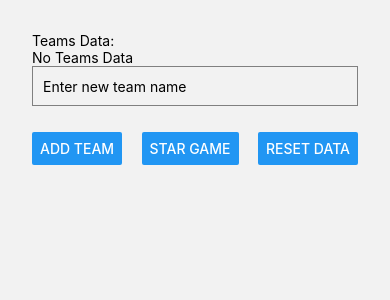
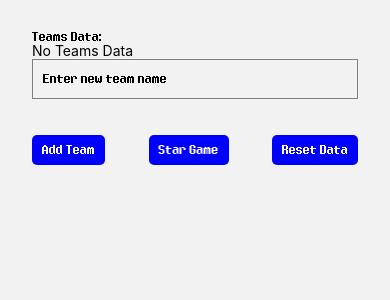
Before and after one commit to braulioPad/game, a React Native app: screen /TeamsListScreen in a window 390 px wide. Shown: the top 300 px of the page. Built offline with nearby package versions, Linux system fonts and the light colour scheme.

Commit message:
Changed fonts texts

```diff
--- a/src/components/CardSelection/CardSelectScr.tsx
+++ b/src/components/CardSelection/CardSelectScr.tsx
@@ -1,6 +1,7 @@
 import { View, Button, StyleSheet } from 'react-native';
 import React, { useState, useEffect } from 'react';
 import AsyncStorage from '@react-native-async-storage/async-storage';
+import CustomButton from '../CustomBtn/CustomButton';
 
 
 interface CardsListScreenProps {
@@ -67,9 +68,9 @@ const CardSelectScr: React.FC<CardsListScreenProps> = ({ navigation }) => {
   return (
     <View style={styles.container}>
       <View style={styles.buttonContainer}>
-        <Button title="Easy cards" onPress={() => handleButtonPress('easy')} />
-        <Button title="Medium cards" onPress={() => handleButtonPress('medium')} />
-        <Button title="Hard Cards" onPress={() => handleButtonPress('hard')} />
+        <CustomButton title="Easy cards" onPress={() => handleButtonPress('easy')} />
+        <CustomButton title="Medium cards" onPress={() => handleButtonPress('medium')} />
+        <CustomButton title="Hard Cards" onPress={() => handleButtonPress('hard')} />
       </View>
     </View>
   );
--- a/src/components/GameScreen/GameScr.tsx
+++ b/src/components/GameScreen/GameScr.tsx
@@ -151,9 +151,9 @@ const GameScr: React.FC<TimerScreenProps> = ({ navigation }) => {
   const handleTouchablePressInRight = () => {
     const randomIndex = Math.floor(Math.random() * listCards.length);
     const randomElement = listCards[randomIndex];
-    setTimeout(() => {
     setCard(randomElement);
     setColourRight(getColourInCorrect());
+    setTimeout(() => {
     if (Array.isArray(listCards) && listCards.length > 0) {
       // Remove the first element from the array
       listCards.splice(randomIndex, 1);
@@ -200,8 +200,8 @@ const GameScr: React.FC<TimerScreenProps> = ({ navigation }) => {
         <View style={styles.content}>
 
           <View>
-            <Text>Card:</Text>
-            <Text>{card}</Text>
+            <Text style={styles.text}>Card:</Text>
+            <Text style={styles.text}>{card}</Text>
           </View>
         </View>
       </View>
@@ -237,6 +237,7 @@ const styles = StyleSheet.create({
   modalText: {
     fontSize: 20,
     color: 'white',
+    fontFamily: 'Eight-Bit-Dragon',
   },
   timerLayer: {
     position: 'absolute',
@@ -254,9 +255,10 @@ const styles = StyleSheet.create({
     left: 0,
     right: 0,
     bottom: 0,
-    height:'75%',
-    zIndex: 2, // Lower zIndex to appear in the front
-    flexDirection: 'row', // Stack TouchableOpacity elements horizontally
+    height: '75%',
+    zIndex: 2,
+    flexDirection: 'row',
+    //alignItems: 'center', // Center vertically
   },
   content: {
     justifyContent: 'center',
@@ -265,6 +267,7 @@ const styles = StyleSheet.create({
   timerText: {
     fontSize: 24,
     marginBottom: 20,
+    fontFamily: 'Eight-Bit-Dragon',
   },
   touchablePanel: {
     flex: 1,
@@ -274,6 +277,10 @@ const styles = StyleSheet.create({
     alignItems: 'center',
     justifyContent: 'center',
   },
+  text:{
+    fontFamily: 'Eight-Bit-Dragon',
+    fontSize: 10,
+  },
 
 });
 export default GameScr;
--- a/src/components/ScoreScreen/ScoreScr.tsx
+++ b/src/components/ScoreScreen/ScoreScr.tsx
@@ -1,6 +1,7 @@
 import React, { useState, useEffect } from 'react';
 import { View, Text, StyleSheet, Button, Modal, Pressable } from 'react-native';
 import AsyncStorage from '@react-native-async-storage/async-storage';
+import CustomButton from '../CustomBtn/CustomButton';
 
 interface ScoreScreenProps {
   navigation: any;
@@ -90,8 +91,8 @@ const ScoreScr: React.FC<ScoreScreenProps> = ({ navigation }) => {
             <Text style={styles.teamScore}>Score: {teamsData[teamName].score}</Text>
           </View>
         ))}
-      <Button title="Next player" onPress={handleGoGame} />
-      <Button title="Finish?" onPress={handleFinishGame} />
+      <CustomButton title="Next player" onPress={handleGoGame} />
+      <CustomButton title="Finish?" onPress={handleFinishGame} />
 
       <Modal
         animationType="slide"
@@ -105,10 +106,10 @@ const ScoreScr: React.FC<ScoreScreenProps> = ({ navigation }) => {
           <View style={styles.modalContent}>
             <Text style={styles.modalText}>Are you sure you want to finish the game?</Text>
             <Pressable style={styles.modalButton} onPress={handleConfirmFinish}>
-              <Text>Yes</Text>
+              <Text style={styles.text}>Yes</Text>
             </Pressable>
             <Pressable style={styles.modalButton} onPress={handleCancelFinish}>
-              <Text>No</Text>
+              <Text style={styles.text}>No</Text>
             </Pressable>
           </View>
         </View>
@@ -125,21 +126,25 @@ const styles = StyleSheet.create({
   },
   header: {
     fontSize: 24,
-    fontWeight: 'bold',
+    //fontWeight: 'bold',
     marginBottom: 20,
+    fontFamily: 'Eight-Bit-Dragon',
   },
   teamContainer: {
     flexDirection: 'row',
     alignItems: 'center',
     marginBottom: 10,
+    fontFamily: 'Eight-Bit-Dragon',
   },
   teamName: {
     fontSize: 18,
     marginRight: 10,
+    fontFamily: 'Eight-Bit-Dragon',
   },
   teamScore: {
-    fontSize: 18,
-    fontWeight: 'bold',
+    fontSize: 15,
+
+    fontFamily: 'Eight-Bit-Dragon',
   },
   modalContainer: {
     flex: 1,
@@ -151,10 +156,12 @@ const styles = StyleSheet.create({
     padding: 20,
     borderRadius: 10,
     elevation: 5,
+
   },
   modalText: {
     fontSize: 18,
     marginBottom: 20,
+    fontFamily: 'Eight-Bit-Dragon',
   },
   modalButton: {
     padding: 10,
@@ -163,6 +170,10 @@ const styles = StyleSheet.create({
     alignItems: 'center',
     marginVertical: 5,
   },
+  text:{
+    fontFamily: 'Eight-Bit-Dragon',
+    fontSize: 10,
+  },
 });
 
 export default ScoreScr;
--- a/src/components/TeamListScreen/TeamsListScreen.tsx
+++ b/src/components/TeamListScreen/TeamsListScreen.tsx
@@ -1,10 +1,15 @@
 import React, { useState, useEffect } from 'react';
 import { ScrollView, View, Text, Button, TextInput,StyleSheet } from 'react-native';
 import AsyncStorage from '@react-native-async-storage/async-storage';
+import CustomButton from '../CustomBtn/CustomButton';
+
+
 
 const TeamsListScreen = ({ navigation }) => {
+
   const [teamsData, setTeamsData] = useState(null);
   const [newTeamName, setNewTeamName] = useState('');
+
 
   useEffect(() => {
     const fetchTeamsData = async () => {
@@ -20,7 +25,6 @@ const TeamsListScreen = ({ navigation }) => {
         console.error('Error parsing JSON:', error);
       }
     };
-
     const unsubscribe = navigation.addListener('focus', () => {
       fetchTeamsData();
     });
@@ -28,19 +32,16 @@ const TeamsListScreen = ({ navigation }) => {
     return unsubscribe;
   }, [navigation]);
 
-  const handleAddTeam = async () => {
+  const handleAddTeam =  () => {
     try {
       if (newTeamName.trim() !== '') {
         // Ensure teamsData is an array or initialize it as an empty array
         const teamsArray = Array.isArray(teamsData) ? teamsData : [];
-
         const updatedTeamsData = [
           ...teamsArray,
           { name: newTeamName, score: 0 },
         ];
-
         setTeamsData(updatedTeamsData);
-        await AsyncStorage.setItem('TeamData', JSON.stringify(updatedTeamsData));
         setNewTeamName('');
       }
     } catch (error) {
@@ -49,16 +50,14 @@ const TeamsListScreen = ({ navigation }) => {
     }
   };
 
-  const handleDeleteTeam = async (teamName) => {
+  const handleDeleteTeam = (teamName) => {
     try {
       if (teamsData && teamsData[teamName]) {
         const { [teamName]: deletedTeam, ...updatedTeamsData } = teamsData;
         setTeamsData(updatedTeamsData);
-        await AsyncStorage.setItem('TeamData', JSON.stringify(updatedTeamsData));
       }
     } catch (error) {
       console.error('Error in handleDeleteTeam:', error);
-      // Handle the error as needed (e.g., show an alert)
     }
   };
 
@@ -78,9 +77,10 @@ const TeamsListScreen = ({ navigation }) => {
     });
   };
 
-  const handleGoGame = () => {
+  const handleGoGame = async() => {
     const teamTurn = 1; // Assuming you have a specific teamTurn value
     AsyncStorage.setItem('teamTurn', JSON.stringify(teamTurn));
+    await AsyncStorage.setItem('TeamData', JSON.stringify(teamsData));
     if (teamsData && typeof teamsData === 'object') {
       const teamKeys = Object.keys(teamsData);
       if (teamKeys.length >= 2) {
@@ -105,7 +105,7 @@ const TeamsListScreen = ({ navigation }) => {
   return (
     <ScrollView style={styles.container}>
       <View style={styles.container}>
-        <Text>Teams Data:</Text>
+        <Text style={styles.text}>Teams Data:</Text>
         {teamsData ? (
           <View>
             {Object.keys(teamsData).map((teamName) => (
@@ -116,7 +116,7 @@ const TeamsListScreen = ({ navigation }) => {
                   value={teamsData[teamName].name}
                   onChangeText={(text) => handleEditTeamName(teamName, text)}
                 />
-                <Button title="Delete" onPress={() => handleDeleteTeam(teamName)} />
+                <CustomButton title="Delete" onPress={() => handleDeleteTeam(teamName)} />
               </View>
             ))}
           </View>
@@ -130,9 +130,9 @@ const TeamsListScreen = ({ navigation }) => {
           onChangeText={(text) => setNewTeamName(text)}
         />
         <View style={styles.buttonsContainer}>
-          <Button title="Add Team" onPress={handleAddTeam} />
-          <Button title="Star Game" onPress={() => handleGoGame()} />
-          <Button title="Reset Data" onPress={() => handleClearData()} />
+          <CustomButton title="Add Team" onPress={handleAddTeam} />
+          <CustomButton title="Star Game" onPress={() => handleGoGame()} />
+          <CustomButton title="Reset Data" onPress={() => handleClearData()} />
         </View>
       </View>
     </ScrollView>
@@ -144,8 +144,8 @@ const styles = StyleSheet.create({
     padding: 16,
   },
   header: {
-    fontSize: 20,
-    fontWeight: 'bold',
+    fontFamily: 'Eight-Bit-Dragon',
+    fontSize: 10,
     marginBottom: 16,
   },
   teamName: {
@@ -185,8 +185,13 @@ const styles = StyleSheet.create({
     borderWidth: 1,
     marginBottom: 10,
     paddingHorizontal: 10,
+    fontFamily: 'Eight-Bit-Dragon',
+    fontSize: 10,
   },
-
+  text:{
+    fontFamily: 'Eight-Bit-Dragon',
+    fontSize: 10,
+  },
 });
 export default TeamsListScreen;
 
```
